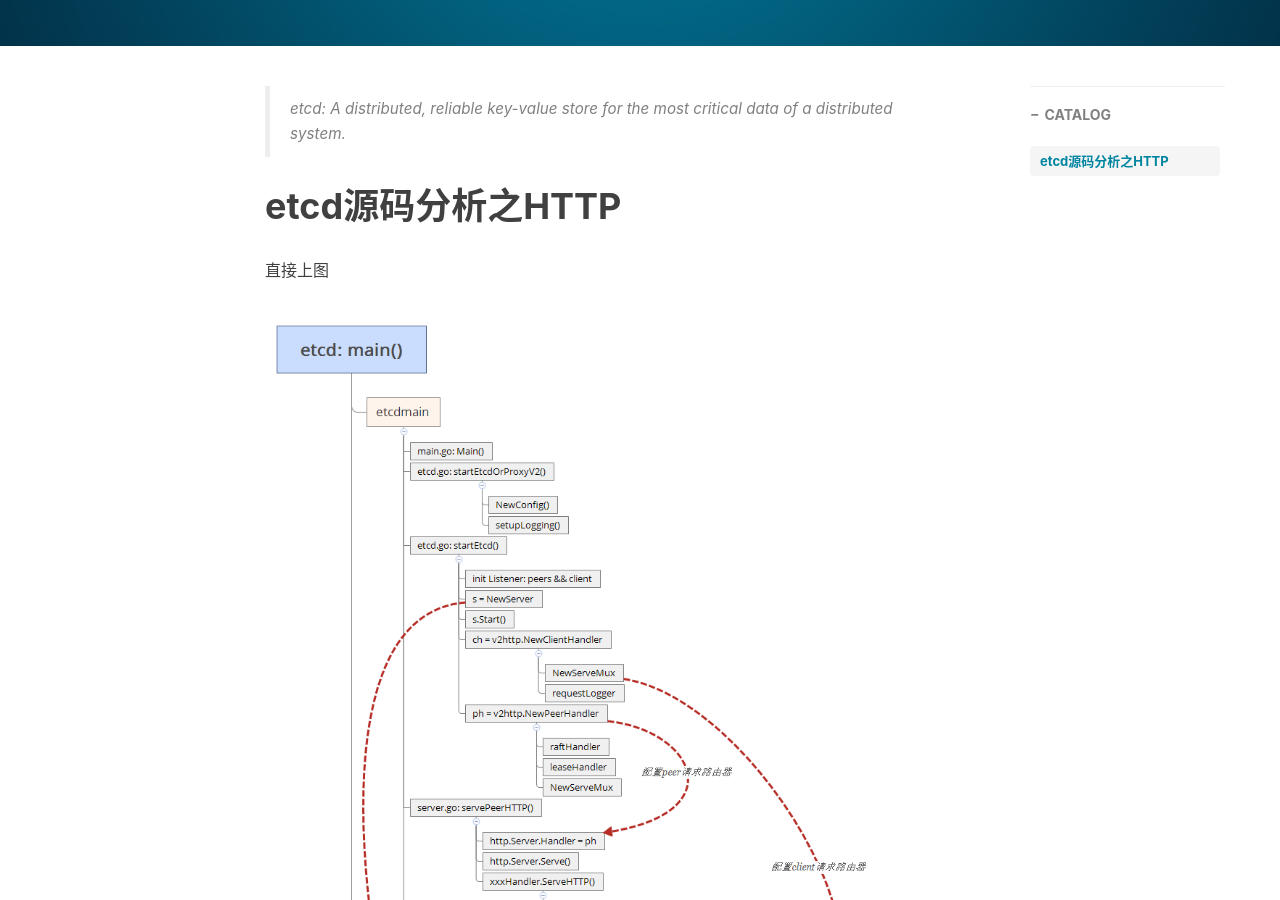
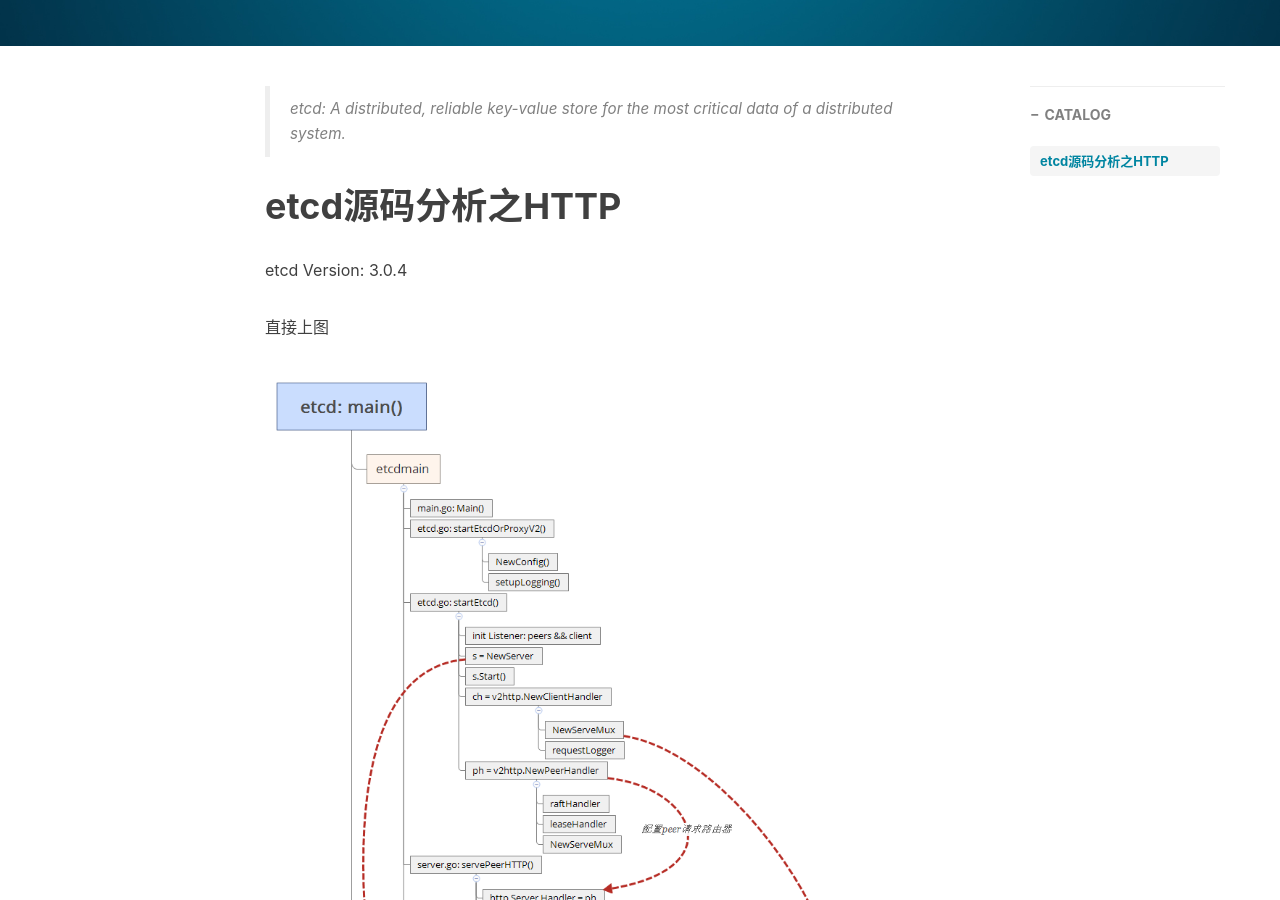
Before and after one commit to JDOSTech/JDOSTech.github.io, a Jekyll site: the page built from _posts/2016-09-05-etcd-http.markdown, in a window 1280 px wide and 900 px high, scrolled down 477 px. Built offline with Jekyll 4.4.1, drawn with Linux system fonts in a browser that asks for light colours; nearby versions of some CDN libraries; comment, search, counter and statistics services are not loaded.

Commit message:
add etcd version

```diff
--- a/_posts/2016-09-05-etcd-http.markdown
+++ b/_posts/2016-09-05-etcd-http.markdown
@@ -14,6 +14,8 @@ tags:
 
 # etcd源码分析之HTTP
 
+etcd Version: 3.0.4
+
 直接上图
 
 ![](/img/2016-09-05-etcd-http/http.png)
```
